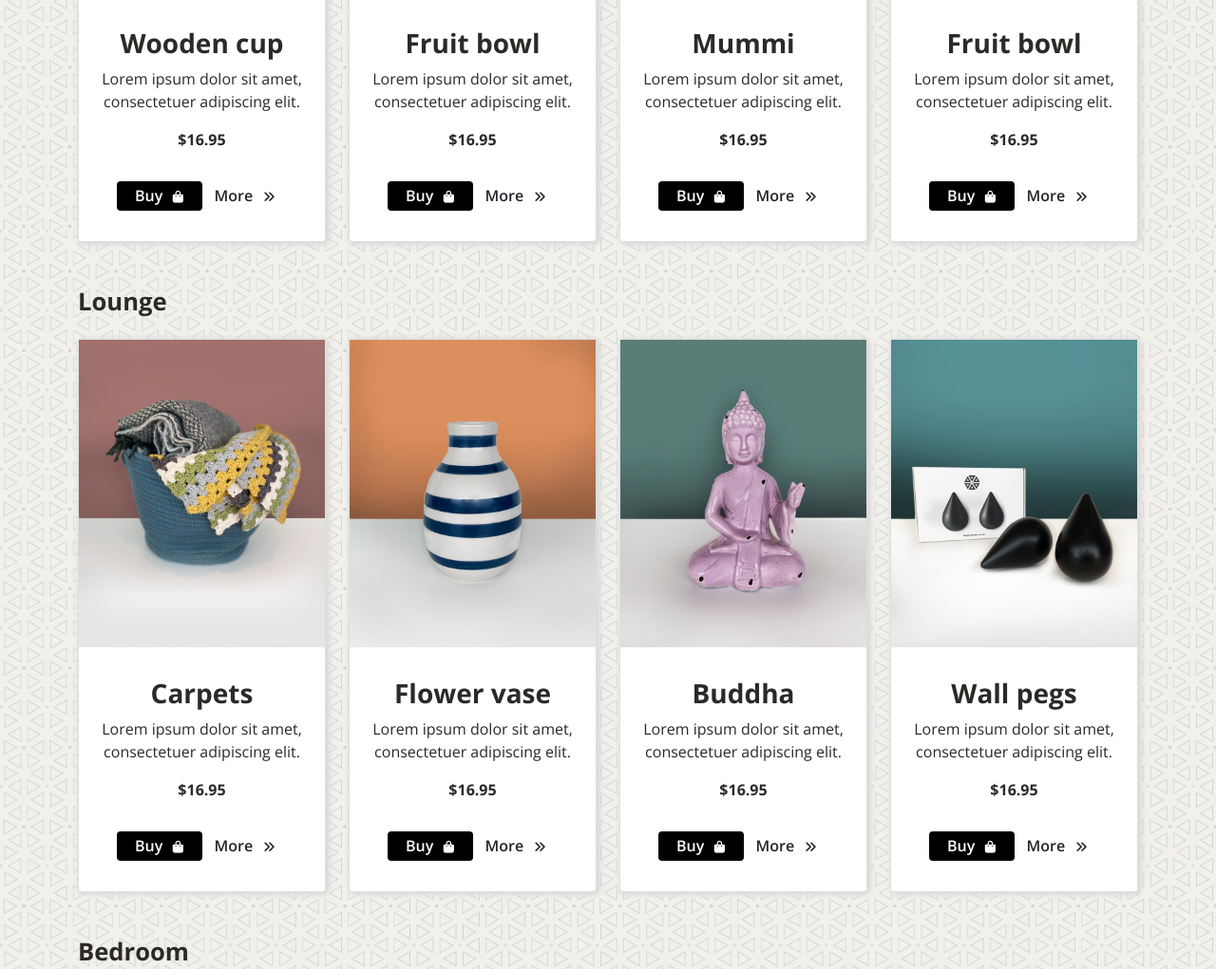
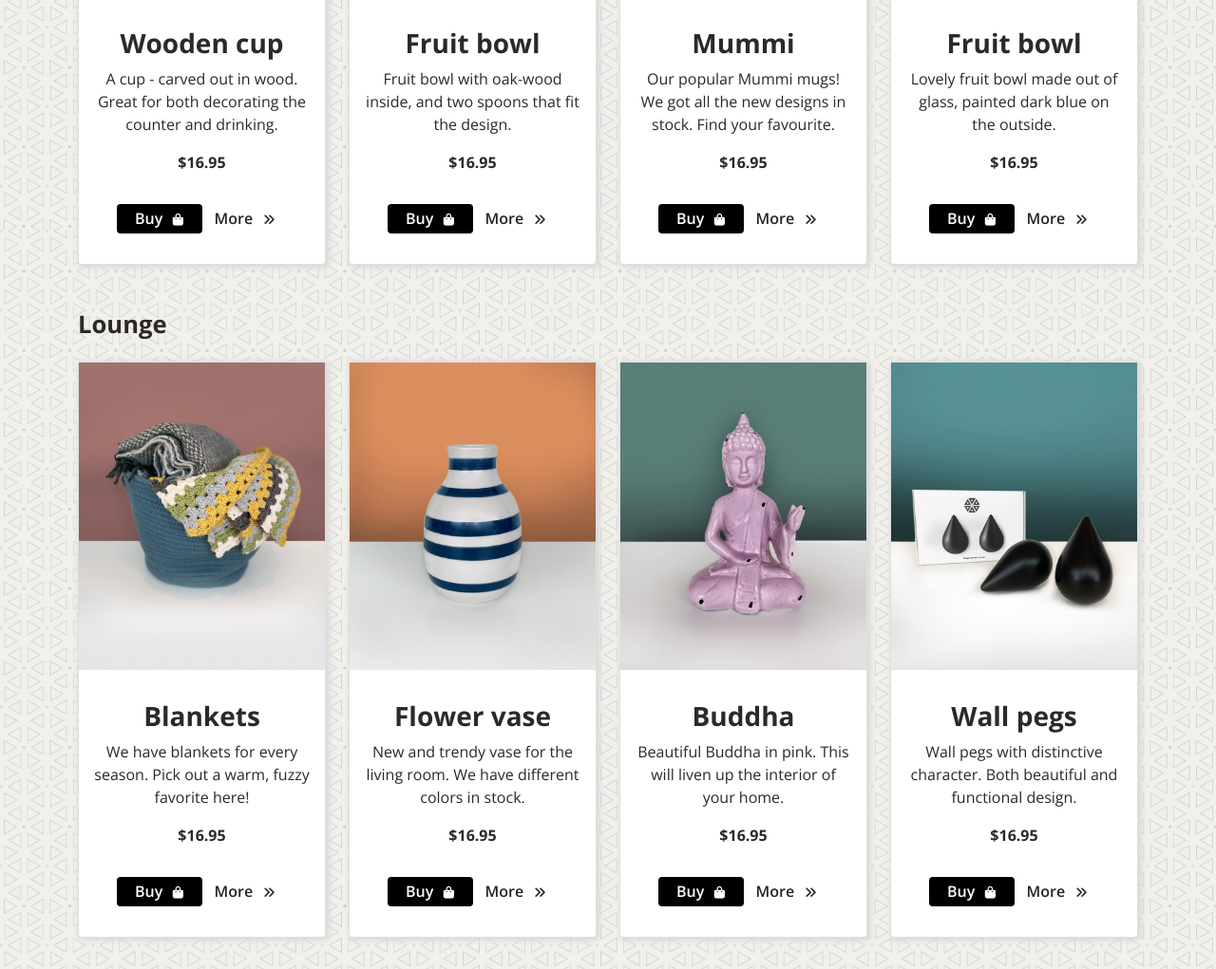
Before and after one commit to Iselinklementin/brella-iselin-haugen, a plain HTML site: page products.html in a window 1280 px wide. Shown: the part 1358-2379 px from the top of the page at 95% size. Drawn offline with nearby package versions, Linux system fonts and the light colour scheme.

Commit message:
added text

```diff
--- a/products.html
+++ b/products.html
@@ -146,7 +146,10 @@
 
                   <div class="product-description">
                     <h3>Wooden cup</h3>
-                    <p>Lorem ipsum dolor sit amet, consectetuer adipiscing elit.</p>
+                    <p>
+                      A cup - carved out in wood. Great for both decorating the counter and
+                      drinking.
+                    </p>
                     <p class="price">$16.95</p>
                   </div>
                 </figure>
@@ -173,7 +176,7 @@
                   </div>
                   <div class="product-description">
                     <h3>Fruit bowl</h3>
-                    <p>Lorem ipsum dolor sit amet, consectetuer adipiscing elit.</p>
+                    <p>Fruit bowl with oak-wood inside, and two spoons that fit the design.</p>
                     <p class="price">$16.95</p>
                   </div>
                 </figure>
@@ -201,7 +204,10 @@
 
                   <div class="product-description">
                     <h3>Mummi</h3>
-                    <p>Lorem ipsum dolor sit amet, consectetuer adipiscing elit.</p>
+                    <p>
+                      Our popular Mummi mugs! We got all the new designs in stock. Find your
+                      favourite.
+                    </p>
                     <p class="price">$16.95</p>
                   </div>
                 </figure>
@@ -229,7 +235,7 @@
 
                   <div class="product-description">
                     <h3>Fruit bowl</h3>
-                    <p>Lorem ipsum dolor sit amet, consectetuer adipiscing elit.</p>
+                    <p>Lovely fruit bowl made out of glass, painted dark blue on the outside.</p>
                     <p class="price">$16.95</p>
                   </div>
                 </figure>
@@ -267,8 +273,8 @@
                   </div>
 
                   <div class="product-description">
-                    <h3>Carpets</h3>
-                    <p>Lorem ipsum dolor sit amet, consectetuer adipiscing elit.</p>
+                    <h3>Blankets</h3>
+                    <p>We have blankets for every season. Pick out a warm, fuzzy favorite here!</p>
                     <p class="price">$16.95</p>
                   </div>
                 </figure>
@@ -296,7 +302,9 @@
 
                   <div class="product-description">
                     <h3>Flower vase</h3>
-                    <p>Lorem ipsum dolor sit amet, consectetuer adipiscing elit.</p>
+                    <p>
+                      New and trendy vase for the living room. We have different colors in stock.
+                    </p>
                     <p class="price">$16.95</p>
                   </div>
                 </figure>
@@ -324,7 +332,7 @@
 
                   <div class="product-description">
                     <h3>Buddha</h3>
-                    <p>Lorem ipsum dolor sit amet, consectetuer adipiscing elit.</p>
+                    <p>Beautiful Buddha in pink. This will liven up the interior of your home.</p>
                     <p class="price">$16.95</p>
                   </div>
                 </figure>
@@ -352,7 +360,9 @@
 
                   <div class="product-description">
                     <h3>Wall pegs</h3>
-                    <p>Lorem ipsum dolor sit amet, consectetuer adipiscing elit.</p>
+                    <p>
+                      Wall pegs with distinctive character. Both beautiful and functional design.
+                    </p>
                     <p class="price">$16.95</p>
                   </div>
                 </figure>
@@ -388,7 +398,7 @@
 
                   <div class="product-description">
                     <h3>Kids Wall posters</h3>
-                    <p>Lorem ipsum dolor sit amet, consectetuer adipiscing elit.</p>
+                    <p>Posters for the children's room. Lots to choose from!</p>
                     <p class="price">$16.95</p>
                   </div>
                 </figure>
@@ -416,7 +426,7 @@
 
                   <div class="product-description">
                     <h3>Kids wall decor</h3>
-                    <p>Lorem ipsum dolor sit amet, consectetuer adipiscing elit.</p>
+                    <p>Enliven the children's walls with trendy decorations.</p>
                     <p class="price">$16.95</p>
                   </div>
                 </figure>
@@ -444,7 +454,7 @@
 
                   <div class="product-description">
                     <h3>Wall art stickers</h3>
-                    <p>Lorem ipsum dolor sit amet, consectetuer adipiscing elit.</p>
+                    <p>We have many different themes, for girls and boys!</p>
                     <p class="price">$16.95</p>
                   </div>
                 </figure>
```
Also changed, not shown: index.html (+8 -10 lines).
